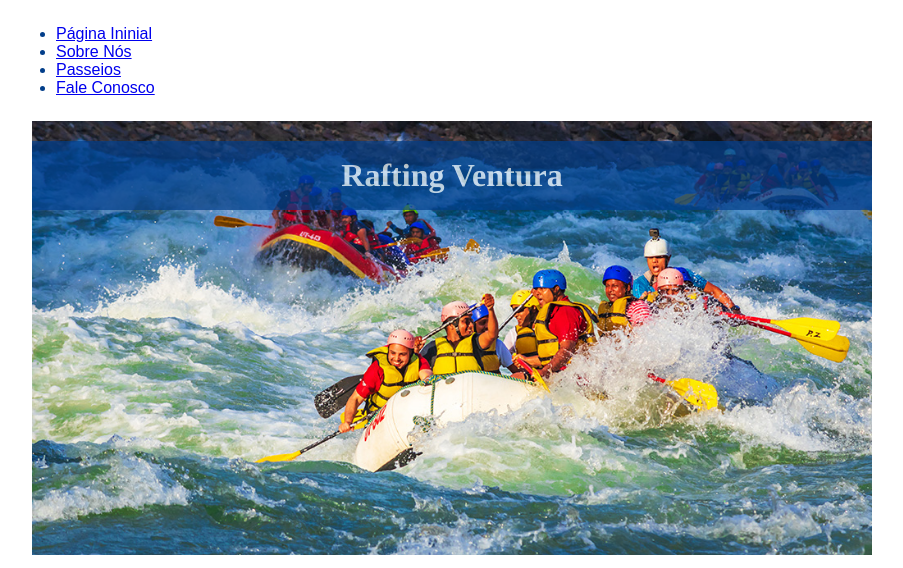
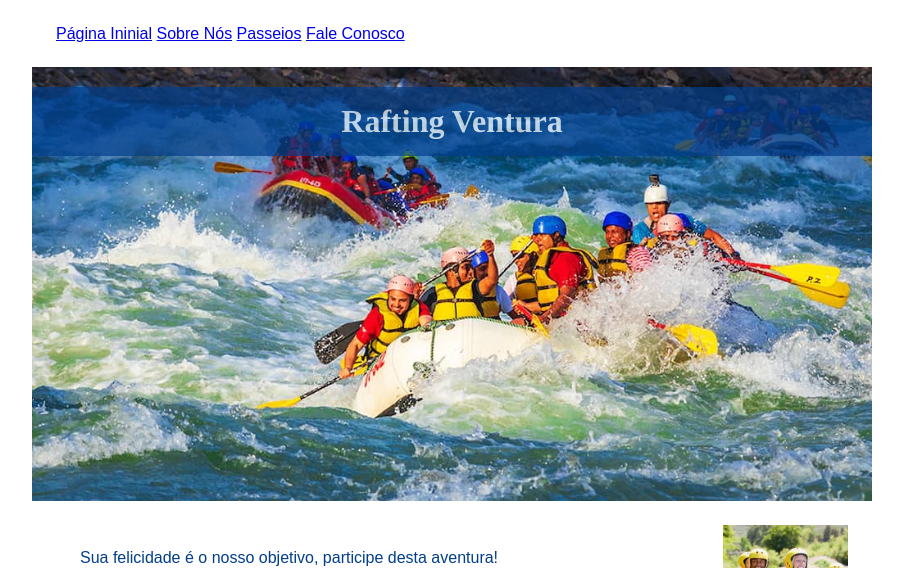
Before and after one commit to rodrigosantts/wdd130, a plain HTML site: page wwr/sobre.html in a window 1280 px wide. Shown: the part 225-793 px from the top of the page, without its empty margins (188-1091 px from the left). Drawn offline with Linux system fonts and the light colour scheme.

Commit message:
Projeto semana S03 correção

```diff
--- a/wwr/sobre.html
+++ b/wwr/sobre.html
@@ -6,7 +6,7 @@
     <meta name="viewport" content="width=device-width, initial-scale=1.0">
     <meta name="description" content="Viva a emoção do Rafting, explore a natureza com aventura!">
     <meta name="author" content="Rodrico Santos">
-    <title>Document</title>
+    <title>Rafting Ventura</title>
     <link rel="stylesheet" href="estilos/rafting.css">
 </head>
 
@@ -14,21 +14,19 @@
     <header>
         <img src="imagens/z-rapids-trees.png" alt="Logotipo Rafting">
         <nav>
-            <ul>
-                <li><a href="index.html">Página Ininial</a></li>
-                <li><a href="sobre.html">Sobre Nós</a></li>
-                <li><a href="passeios.html">Passeios</a></li>
-                <li><a href="contato.html">Fale Conosco</a></li>
-            </ul>
+            <a href="index.html">Página Ininial</a>
+            <a href="sobre.html">Sobre Nós</a>
+            <a href="passeios.html">Passeios</a>
+            <a href="contato.html">Fale Conosco</a>
         </nav>
     </header>
     <main>
         <div class="hero">
-            <img src="imagens/rafting12_1024.jpg" alt="Imagem horói">
+            <img src="imagens/rafting.jpg"
+              alt="Grupo de pessoas praticando rafting em botes infláveis nas corredeiras de um rio">
             <h1> Rafting Ventura</h1>
             <article>
-                <img src="imagens/premium_photo-1661870730088-f9ab6784fc67.jpg"
-                  alt="Imagem cliente feliz">
+                <img src="imagens/feliz-rafting.jpg" alt="Pessoa feliz praticando rafting">
                 <p>Sua felicidade é o nosso objetivo, participe desta aventura!</p>
             </article>
         </div>
```
Also changed, not shown: wwr/imagens/feliz-rafting.jpg (renamed from wwr/imagens/premium_photo-1661870730088-f9ab6784fc67.jpg), wwr/imagens/rafting.jpg (added), wwr/imagens/rafting12_1024.jpg (deleted).
